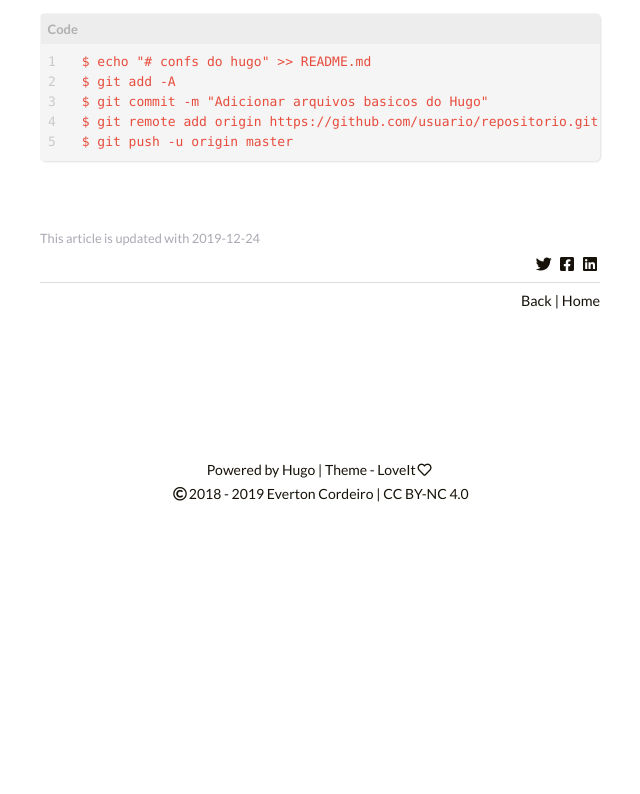
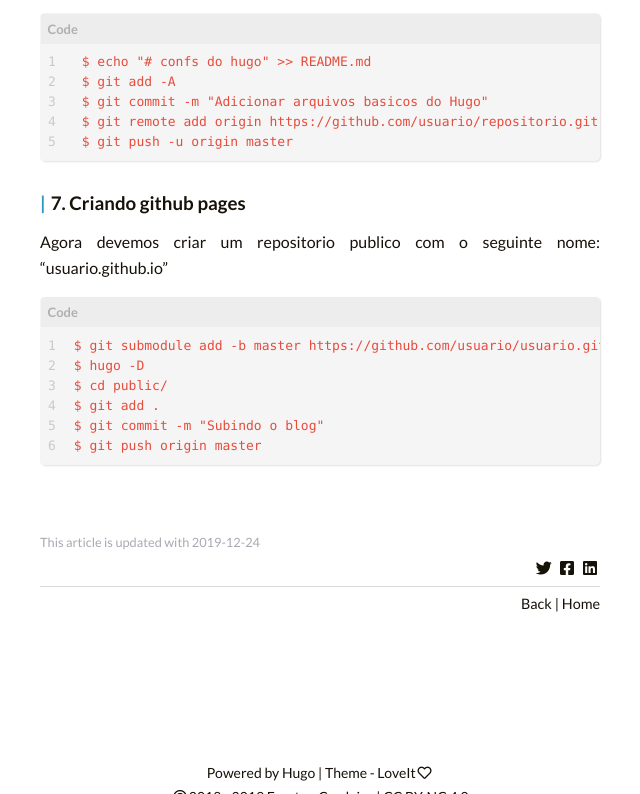
Before and after one commit to linuxxstart/linuxxstart.github.io, a plain HTML site: page 2019/12/hugo-githubpages/index.html in a window 1280 px wide. Shown: the part 1467-2261 px from the top of the page, without its empty margins (320-960 px from the left). Before the commit the page ends 1973 px from the top, so only its background shows below. Drawn offline with Linux system fonts and the light colour scheme.

Commit message:
Atualizando post hugo

```diff
--- a/2019/12/hugo-githubpages/index.html
+++ b/2019/12/hugo-githubpages/index.html
@@ -37,7 +37,7 @@
 
     "genre": "posts",
 
-    "wordcount":  202 ,
+    "wordcount":  253 ,
     "url": "https:\/\/linuxxstart.github.io\/2019\/12\/hugo-githubpages\/",
 
         "datePublished": "2019-12-24T16:57:50-02:00",
@@ -129,8 +129,8 @@
             </div>
             <div class="post-meta-other">
                 <i class="far fa-calendar-alt fa-fw"></i><time datetime=2019-12-24>2019-12-24</time>&nbsp;
-                <i class="fas fa-pencil-alt fa-fw"></i>about 202 words&nbsp;
-                <i class="far fa-clock fa-fw"></i>1 min&nbsp;</div>
+                <i class="fas fa-pencil-alt fa-fw"></i>about 253 words&nbsp;
+                <i class="far fa-clock fa-fw"></i>2 min&nbsp;</div>
         </div>
 
 
@@ -149,6 +149,7 @@
         <li><a href="#4-inciar-o-hugo">4. Inciar o Hugo</a></li>
         <li><a href="#5-criando-um-post">5. Criando um post</a></li>
         <li><a href="#6-salvando-as-mundanas">6. Salvando as mundanças</a></li>
+        <li><a href="#7-criando-github-pages">7. Criando github pages</a></li>
       </ul>
     </li>
   </ul>
@@ -172,6 +173,7 @@
         <li><a href="#4-inciar-o-hugo">4. Inciar o Hugo</a></li>
         <li><a href="#5-criando-um-post">5. Criando um post</a></li>
         <li><a href="#6-salvando-as-mundanas">6. Salvando as mundanças</a></li>
+        <li><a href="#7-criando-github-pages">7. Criando github pages</a></li>
       </ul>
     </li>
   </ul>
@@ -289,6 +291,26 @@ $ git clone https://github.com/dillonzq/LoveIt.git
  $ git commit -m &#34;Adicionar arquivos basicos do Hugo&#34;
  $ git remote add origin https://github.com/usuario/repositorio.git
  $ git push -u origin master
+</code></pre></td></tr></table>
+</div>
+</div><a class="post-dummy-target" id="7-criando-github-pages"></a><h3>7. Criando github pages</h3>
+<p>Agora devemos criar um repositorio publico com o seguinte nome: &ldquo;usuario.github.io&rdquo;</p>
+<div class="highlight"><div class="chroma">
+<table class="lntable"><tr><td class="lntd">
+<pre class="chroma"><code><span class="lnt">1
+</span><span class="lnt">2
+</span><span class="lnt">3
+</span><span class="lnt">4
+</span><span class="lnt">5
+</span><span class="lnt">6
+</span></code></pre></td>
+<td class="lntd">
+<pre class="chroma"><code class="language-fallback" data-lang="fallback">$ git submodule add -b master https://github.com/usuario/usuario.github.io.git public
+$ hugo -D
+$ cd public/
+$ git add .
+$ git commit -m &#34;Subindo o blog&#34;
+$ git push origin master
 </code></pre></td></tr></table>
 </div>
 </div>
```
Also changed, not shown: 2 other files.
